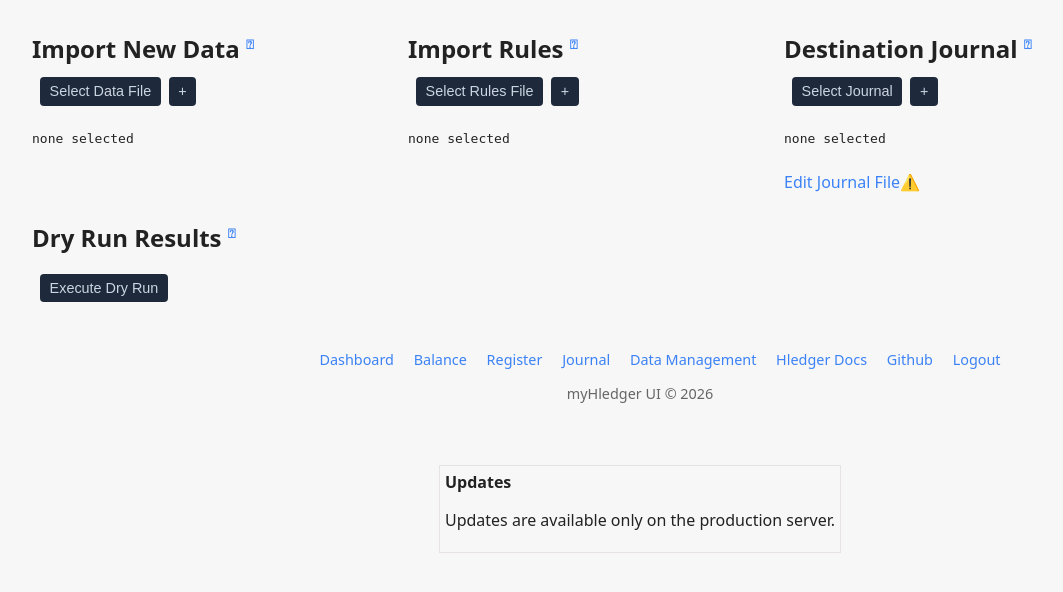
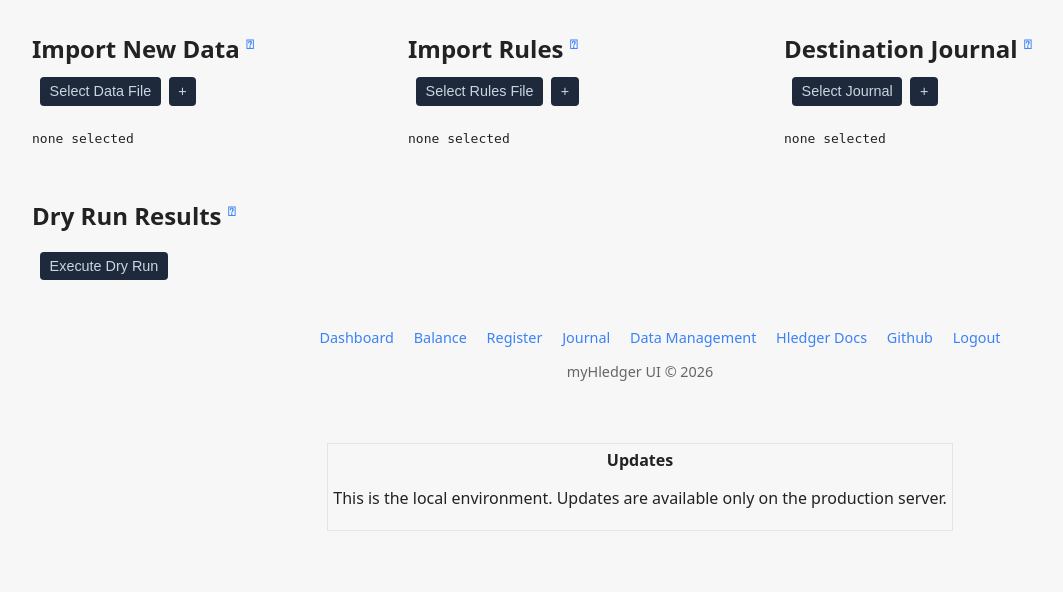
Before and after one commit to justbennett/myledger, a FastAPI app: page /move-data in a window 1280 px wide. Shown: the part 178-770 px from the top of the page, without its empty margins (0-1063 px from the left). Run offline with FastAPI, Linux system fonts and the light colour scheme; the visitor is signed in with stand-in values (Sample User, id 1); data that the repository does not hold is empty.

Commit message:
Fix Journal controls and some updates box formatt changes

```diff
--- a/app.py
+++ b/app.py
@@ -465,7 +465,7 @@ def update_status():
     if not os.path.exists(deploy_script):
         return {
             "available": False,
-            "message": "Updates are available only on the production server.",
+            "message": "This is the local environment. Updates are available only on the production server.",
         }
 
     result = subprocess.run(
--- a/static/js/move-data.js
+++ b/static/js/move-data.js
@@ -149,6 +149,15 @@ let activeJournalContent = '';
 document.getElementById('journal-select')?.addEventListener('change', async function() {
   const sel = this.value;
   const editButton = document.getElementById('journal-edit-button');
+  activeJournalName = '';
+  activeJournalContent = '';
+  editButton.hidden = true;
+  document.getElementById('journal-viewer').style.display = 'none';
+  document.getElementById('journal-details').textContent = 'none selected';
+
+  if (!sel) {
+    return;
+  }
 
   try {
     const response = await fetch(`/journal-files/${encodeURIComponent(sel)}?t=${Date.now()}`);
@@ -239,33 +248,6 @@ document.getElementById('data-upload-button')?.addEventListener('click', () => {
 function makeObjectUrlFromText(text) {
   const blob = new Blob([text], { type: 'text/plain' });
   return URL.createObjectURL(blob);
-}
-
-async function showJournalPreview(filename) {
-  const viewer = document.getElementById('journal-viewer');
-  const details = document.getElementById('journal-details');
-  const preview = document.getElementById('journal-content');
-  if (!viewer || !details || !preview) return;
-  if (!filename) {
-    viewer.style.display = 'none';
-    return;
-  }
-
-  details.textContent = filename;
-  try {
-    const response = await fetch(`/journal-files/${encodeURIComponent(filename)}`);
-    if (!response.ok) throw new Error('Could not load journal file');
-    const text = await response.text();
-
-    if (preview.dataset.blobUrl) URL.revokeObjectURL(preview.dataset.blobUrl);
-    const url = makeObjectUrlFromText(text);
-    preview.data = url;
-    preview.dataset.blobUrl = url;
-    viewer.style.display = 'block';
-  } catch (error) {
-    details.textContent = `${filename} (preview unavailable)`;
-    console.error('Error loading journal file:', error);
-  }
 }
 
 let pendingImport = null;
@@ -401,16 +383,10 @@ async function loadJournalList() {
 
       option.value = journal;
       option.textContent = journal;
-
-      //if a journal name matches the year like '2026.journal' then select it
-      if (journal.match(/^\d{4}\.journal$/)) {
-        option.selected = true;
-      }
       dropdown.appendChild(option);
     });
 
-    const selectedJournal = dropdown.value;
-    if (selectedJournal) showJournalPreview(selectedJournal);
+    dropdown.selectedIndex = -1;
   } catch (error) {
     console.error('Error loading journals:', error);
   }
--- a/templates/move-data.html
+++ b/templates/move-data.html
@@ -26,7 +26,7 @@
           <h2>Import New Data {{ help_icon('https://hledger.org/1.52/hledger.html#import', "Select CSV file to import transaction data") }}</h2>
             <div >
               <button id="data-toggle" class="select-toggle dark" >Select Data File</button>
-              <div><select id="data-select" class="list-select" multiple size="8" style="display: none;"></select></div>
+              <div><select id="data-select" class="list-select" size="8" style="display: none;"></select></div>
               <!-- options populated by JS -->
               <button id="data-upload-button" class="dark" type="button" aria-label="Upload CSV file" title="Upload CSV file">+</button>
 
@@ -49,7 +49,7 @@
           <h2>Import Rules {{ help_icon('https://hledger.org/1.52/hledger.html#csv', "Select which rules to apply") }}</h2>
             <div class="rules-file-controls">
               <button id="rules-toggle" class="select-toggle dark" type="button">Select Rules File</button>
-              <div><select id="rules-select" class="list-select" multiple size="8" style="display: none;"></select></div>
+              <div><select id="rules-select" class="list-select" size="8" style="display: none;"></select></div>
               <!-- options populated by JS -->
               </select>
               <button id="rules-create-button" class="dark" type="button" aria-label="Create new rules file" title="Create new rules file">+</button>
@@ -68,7 +68,7 @@
           <h2>Destination Journal {{ help_icon('https://hledger.org/1.52/hledger.html#journal', "Select the journal to import data into") }}</h2>
           <div class="journal-select-controls">
             <button id="journal-toggle" class="select-toggle dark" type="button">Select Journal</button>
-            <div><select id="journal-select" class="list-select" multiple size="8" style="display: none;"></select></div>
+            <div><select id="journal-select" class="list-select" size="8" style="display: none;"></select></div>
             <button id="journal-create-button" class="dark" type="button" aria-label="Create new journal file" title="Create new journal file">+</button>
           </div>
           <pre id="journal-details">none selected</pre>
@@ -77,7 +77,7 @@
             <object id="journal-content" class="file-preview" type="text/plain">
               Your browser does not support displaying the journal file.</object>
           </div>
-          <a href="#" type="button" id="journal-edit-button" title="Warning: editing production journal files can be dangerous. Make sure you have a backup before saving changes.">Edit Journal File⚠️</a>
+          <a href="#" type="button" id="journal-edit-button" hidden title="Warning: editing production journal files can be dangerous. Make sure you have a backup before saving changes.">Edit Journal File⚠️</a>
         </div>
     </div>
 
@@ -117,7 +117,7 @@
     <div style="display: flex; justify-content: center;">
         <div id="update-section">
 
-      <b >Updates</b>
+      <center><b >Updates</b></center>
       <pre id="remote-version" style="white-space: pre; margin: 0;">Checking Versions...</pre>
       <pre id="current-version" style="white-space: pre; margin: 0;"></pre>
       <p id="update-status" role="status" aria-live="polite"></p>
@@ -198,6 +198,6 @@
       </form>
     </dialog>
 
-    <script src="/static/js/move-data.js?v=11"></script>
+    <script src="/static/js/move-data.js?v=12"></script>
 </body>
 </html>
```
